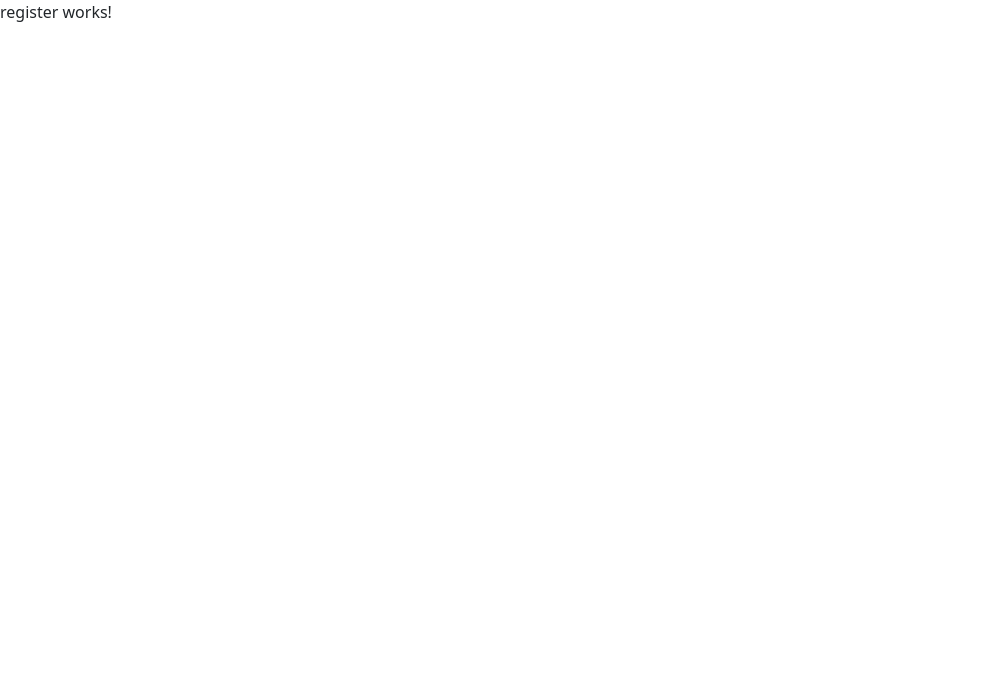
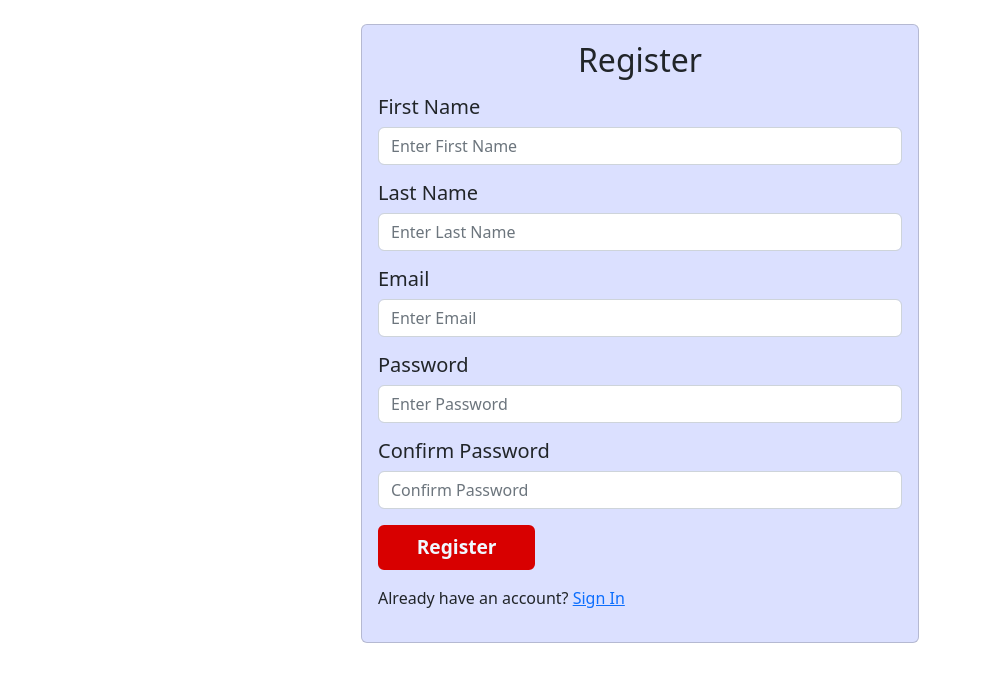
Before and after one commit to KabeloM06/ngBank, an Angular app: page /register in a window 1280 px wide. Shown: the top 682 px of the page, without its empty margins (0-981 px from the left). Built offline with nearby package versions, Linux system fonts and the light colour scheme.

Commit message:
Register form designed

```diff
--- a/src/app/pages/home/home.component.css
+++ b/src/app/pages/home/home.component.css
@@ -14,17 +14,10 @@
 
 .card{
     margin-top: 30vh;
-    background: rgb(219, 224, 255);
+
 }
 
-.btn-register{
-    border:2px solid;
-    border-color: rgb(216, 0, 0);
-    background-color: rgb(216, 0, 0);
-    color: aliceblue;
-    font-size: larger;
-    font-weight: 600;
-}
+
 
 .btn-login {
     border:2px solid;
@@ -38,8 +31,3 @@
     background-color: rgb(223, 52, 52);
     border-color: rgb(223, 52, 52);
 }
-.btn-register:hover {
-
-    background-color: rgb(223, 52, 52);
-    border-color: rgb(223, 52, 52);
-}
--- a/src/app/pages/register/register.component.css
+++ b/src/app/pages/register/register.component.css
@@ -0,0 +1,3 @@
+.btn{
+    width: 30%;
+}
--- a/src/app/pages/register/register.component.html
+++ b/src/app/pages/register/register.component.html
@@ -1 +1,41 @@
-<p>register works!</p>
+<section>
+    <div class="container my-4 d-flex align-items-center justify-content-center">
+        <!--Registration form Card start-->
+        <div class="card registration-form-card col-6">
+            <div class="card-body">
+                <h2 class="d-flex form-header card-title mb-3 justify-content-center">
+                    Register
+                </h2>
+                <form action="" class="registration-form">
+                    <div class="my-3">
+                        <h5>First Name</h5>
+                        <input type="text" name="first_name" class="form-control" placeholder="Enter First Name">
+                    </div>
+                    <div class="my-3">
+                        <h5>Last Name</h5>
+                        <input type="text" name="last_name" class="form-control" placeholder="Enter Last Name">
+                    </div>
+                    <div class="my-3">
+                        <h5>Email</h5>
+                        <input type="email" name="email" class="form-control" placeholder="Enter Email">
+                    </div>
+                    <div class="my-3">
+                        <h5>Password</h5>
+                        <input type="password" name="password" class="form-control" placeholder="Enter Password">
+                    </div>
+                    <div class="my-3">
+                        <h5>Confirm Password</h5>
+                        <input type="password" name="confirm_password" class="form-control" placeholder="Confirm Password">
+                    </div>
+                    <div class="d-flex align-items-center card-buttons my-3">
+                        <a href="" class="btn btn-md btn-register" role="button" routerLink="register">Register</a>
+                    </div>
+                    <p>Already have an account? <a href="">Sign In</a></p>
+
+                </form>
+
+            </div>
+        </div>
+        <!--Registration form Card start end-->
+    </div>
+</section>
--- a/src/styles.css
+++ b/src/styles.css
@@ -1,3 +1,23 @@
 /* You can add global styles to this file, and also import other style files */
 @import '~bootstrap/dist/css/bootstrap.css';
 @import '~bootstrap-icons/font/bootstrap-icons.css';
+
+.btn-register{
+    border:2px solid;
+    border-color: rgb(216, 0, 0);
+    background-color: rgb(216, 0, 0);
+    color: aliceblue;
+    font-size: larger;
+    font-weight: 600;
+}
+
+.btn-register:hover {
+
+    background-color: rgb(223, 52, 52);
+    border-color: rgb(223, 52, 52);
+}
+
+.card{
+
+    background: rgb(219, 224, 255);
+}
```
